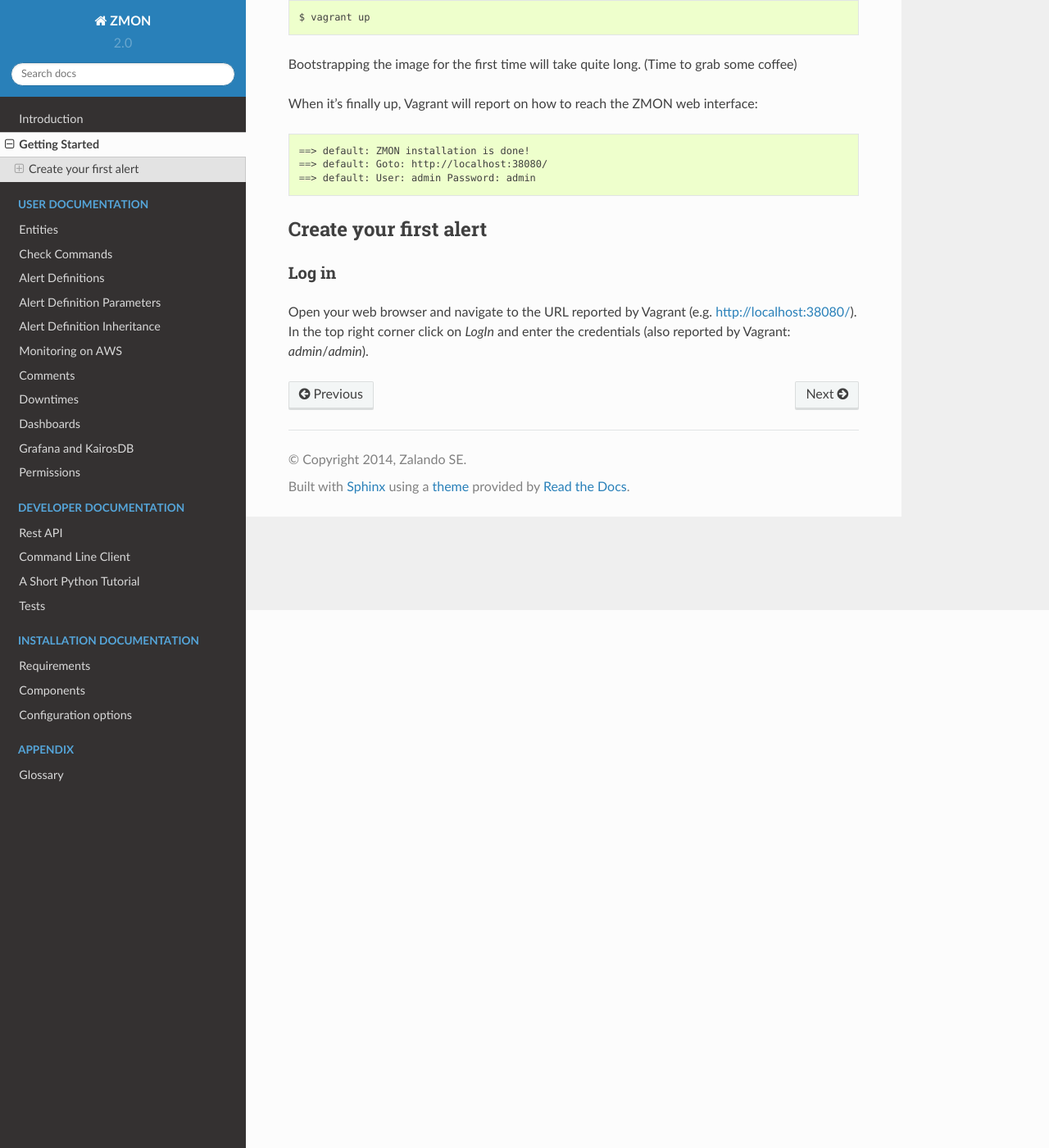
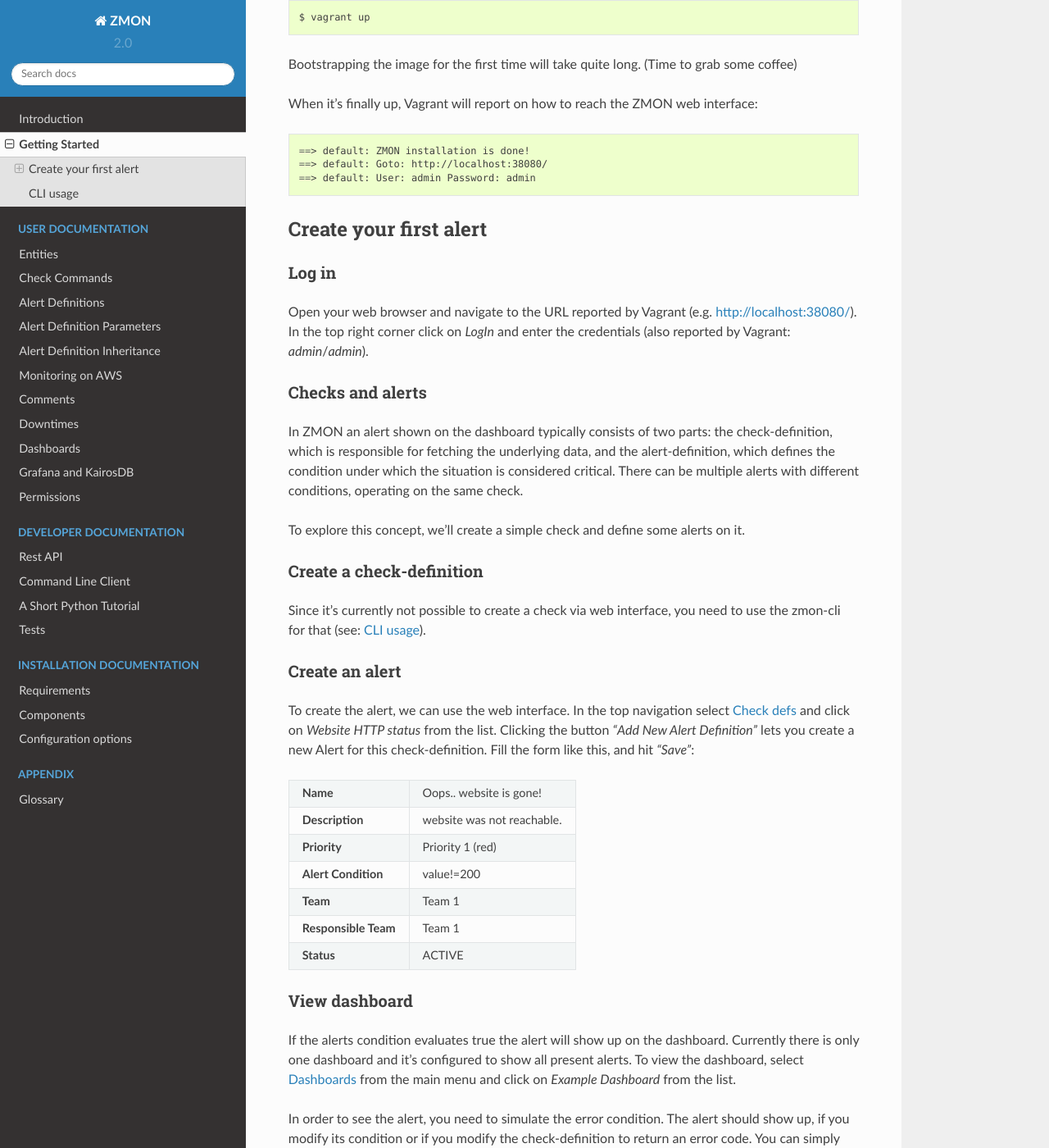
Before and after one commit to zalando-zmon/zmon-docs, a Sphinx documentation site: the page built from docs/getting-started.rst, in a window 1280 px wide and 1400 px high, scrolled down 656 px. Shown: the whole window at 82% size. Built offline with Sphinx 7.4.7 and the Read the Docs theme 2.0.0, drawn with Linux system fonts in a browser that asks for light colours; some of the changed text lies outside the part shown.

Commit message:
finalizing getting started section

```diff
--- a/docs/getting-started.rst
+++ b/docs/getting-started.rst
@@ -47,3 +47,119 @@
 
 Open your web browser and navigate to the URL reported by Vagrant (e.g. http://localhost:38080/).
 In the top right corner click on *LogIn* and enter the credentials (also reported by Vagrant: *admin*/*admin*).
+
+Checks and alerts
+-----------------
+
+In ZMON an alert shown on the dashboard typically consists of two parts: the check-definition, which is responsible for
+fetching the underlying data, and the alert-definition, which defines the condition under which the situation is
+considered critical. There can be multiple alerts with different conditions, operating on the same check.
+
+To explore this concept, we'll create a simple check and define some alerts on it.
+
+Create a check-definition
+-------------------------
+
+Since it's currently not possible to create a check via web interface, you need to use the zmon-cli for that
+(see: :ref:`cli-usage`).
+
+Create an alert
+---------------
+
+To create the alert, we can use the web interface. In the top navigation select
+`Check defs <http://localhost:38080/#/check-definitions>`_ and click on *Website HTTP status* from the list.
+Clicking the button *"Add New Alert Definition"* lets you create a new Alert for this check-definition.
+Fill the form like this, and hit *"Save"*:
+
+==================== ==========================
+**Name**             Oops.. website is gone!
+-------------------- --------------------------
+**Description**      website was not reachable.
+-------------------- --------------------------
+**Priority**         Priority 1 (red)
+-------------------- --------------------------
+**Alert Condition**  value!=200
+-------------------- --------------------------
+**Team**             Team 1
+-------------------- --------------------------
+**Responsible Team** Team 1
+-------------------- --------------------------
+**Status**           ACTIVE
+==================== ==========================
+
+View dashboard
+--------------
+
+If the alerts condition evaluates true the alert will show up on the dashboard. Currently there is only one dashboard
+and it's configured to show all present alerts. To view the dashboard, select
+`Dashboards <http://localhost:38080/#/dashboards>`_ from the main menu and click on *Example Dashboard* from the list.
+
+In order to see the alert, you need to simulate the error condition. The alert should show up, if you modify its
+condition or if you modify the check-definition to return an error code. You can simply achieve this by setting the url
+in the check command to http://httpstat.us/500. (The number in the url represents the HTTP error code you will get.)
+
+To see the actual error code in the alert you might want to create/modify it like this:
+
+==================== ================================
+**Name**             Website gone with status {value}
+-------------------- --------------------------------
+**Description**      website was not reachable.
+-------------------- --------------------------------
+**Priority**         Priority 1 (red)
+-------------------- --------------------------------
+**Alert Condition**  capture(value)!=200
+-------------------- --------------------------------
+**Team**             Team 1
+-------------------- --------------------------------
+**Responsible Team** Team 1
+-------------------- --------------------------------
+**Status**           ACTIVE
+==================== ================================
+
+.. _cli-usage:
+
+CLI usage
+=========
+
+The ZMON Vagrant box comes preinstalled with *zmon-cli*. In order to use the CLI log in to the running Vagrant box with:
+
+.. code-block:: bash
+
+   $ vagrant ssh
+
+Our Vagrant box also contains some example yaml files for the creation of entities, checks and alerts. You will find
+those in */vagrant/examples*.
+
+As a basic example fo CLI usage we'll create a definition, to check if google.com is reachable.
+Therefore *cd* to */vagrant/examples/check-definitions* and create a new check-definition by using the
+zmon-cli.
+
+.. code-block:: bash
+
+   $ cd /vagrant/examples/check-definitions
+   $ zmon check-definitions init website-availability.yaml
+   $ vim website-availability.yaml
+
+Edit the newly created *website-availability.yaml* to contain the following code. (type :kbd:`i` for insert-mode)
+
+.. code-block:: yaml
+
+   name: "Website HTTP status"
+   owning_team: "Team 1"
+   command: http("http://httpstat.us/200", timeout=5).code()
+   description: "Returns current http status code for Website"
+   interval: 60
+   entities:
+    - type: GLOBAL
+   status: ACTIVE
+
+Type :kbd:`ESC :wq RETURN` to save the file.
+
+To push the updated check definition to ZMON run:
+
+.. code-block:: bash
+
+   $ zmon check-definitions update site-availability.yaml
+   Updating check definition... http://localhost:8080/#/check-definitions/view/2
+
+More information on using the command line client can be found here: :ref:`zmon-cli`.
```
